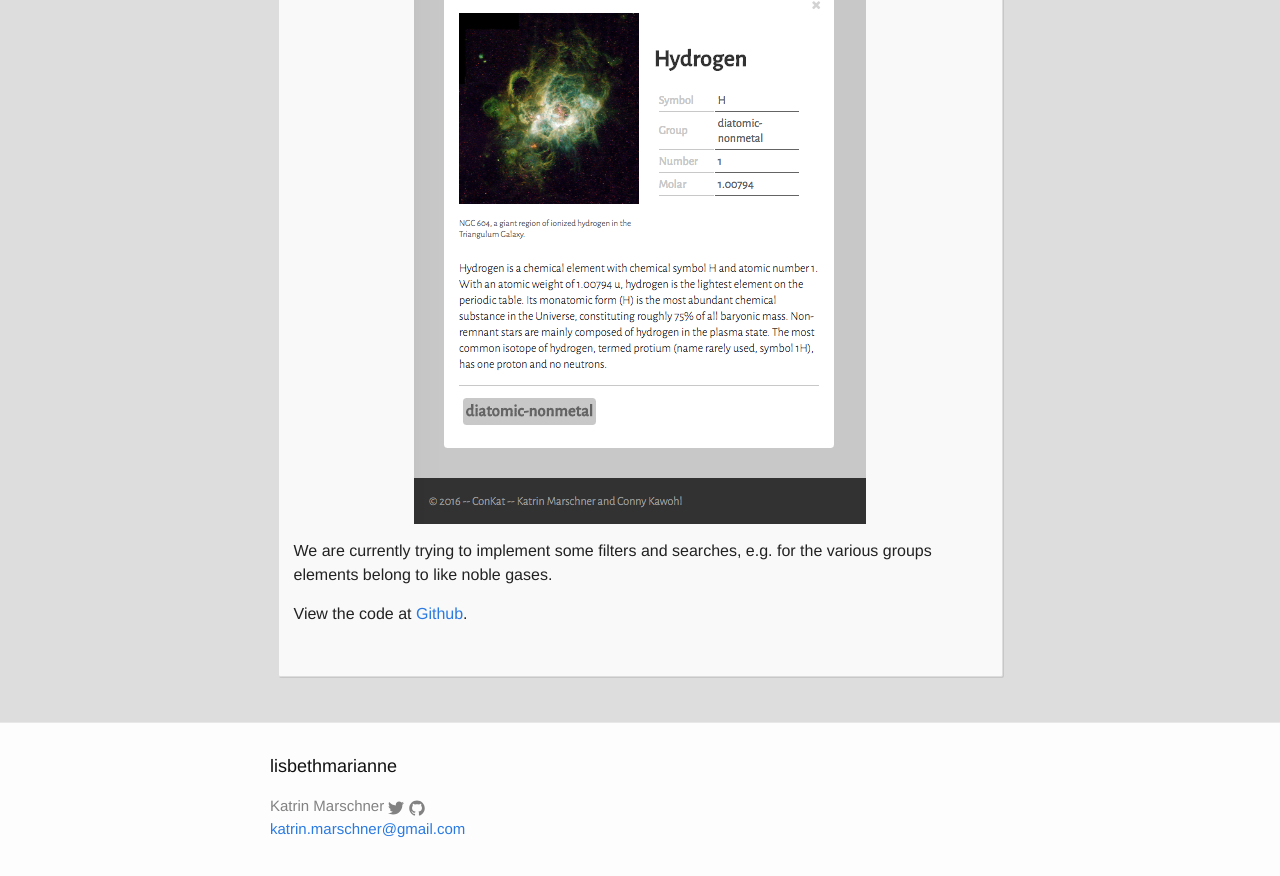
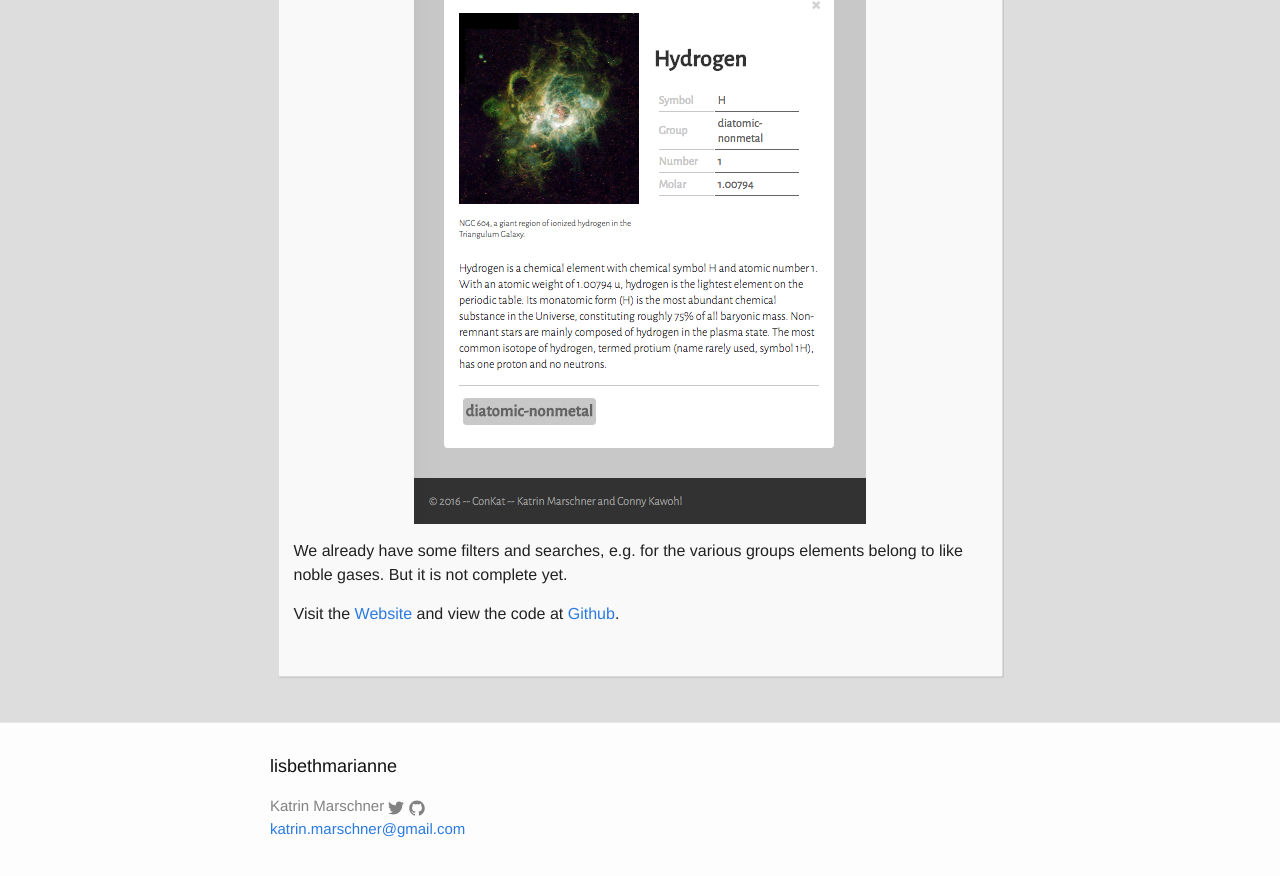
Before and after one commit to lisbethmarianne/lisbethmarianne.github.io, a Jekyll site: the page built from _posts/2016-04-22-periodicum.markdown, in a window 1280 px wide and 900 px high, scrolled down 1100 px. Shown: the top 876 px of the window. Built offline with Jekyll 4.4.1, drawn with Linux system fonts in a browser that asks for light colours; some of the changed text lies outside the part shown.

Commit message:
add periodicum website

```diff
--- a/_posts/2016-04-22-periodicum.markdown
+++ b/_posts/2016-04-22-periodicum.markdown
@@ -17,10 +17,11 @@ And the single element view, with a picture representing the element and various
 
 ![periodicum screenshot](/assets/periodicum2.png)
 
-We are currently trying to implement some filters and searches, e.g. for the various groups elements belong to like noble gases.
+We already have some filters and searches, e.g. for the various groups elements belong to like noble gases. But it is not complete yet.
 
-View the code at [Github][periodicum-github].
+Visit the [Website][periodicum] and view the code at [Github][periodicum-github].
 
+[periodicum]: http://periodicum.herokuapp.com/
 [periodicum-github]: https://github.com/supernoir/periodicum
 [conny-twitter]: https://twitter.com/ckawohl
 [conny-github]: https://github.com/supernoir
```
Also changed, not shown: other parts of _posts/2016-04-22-periodicum.markdown (+1 -1 lines).
